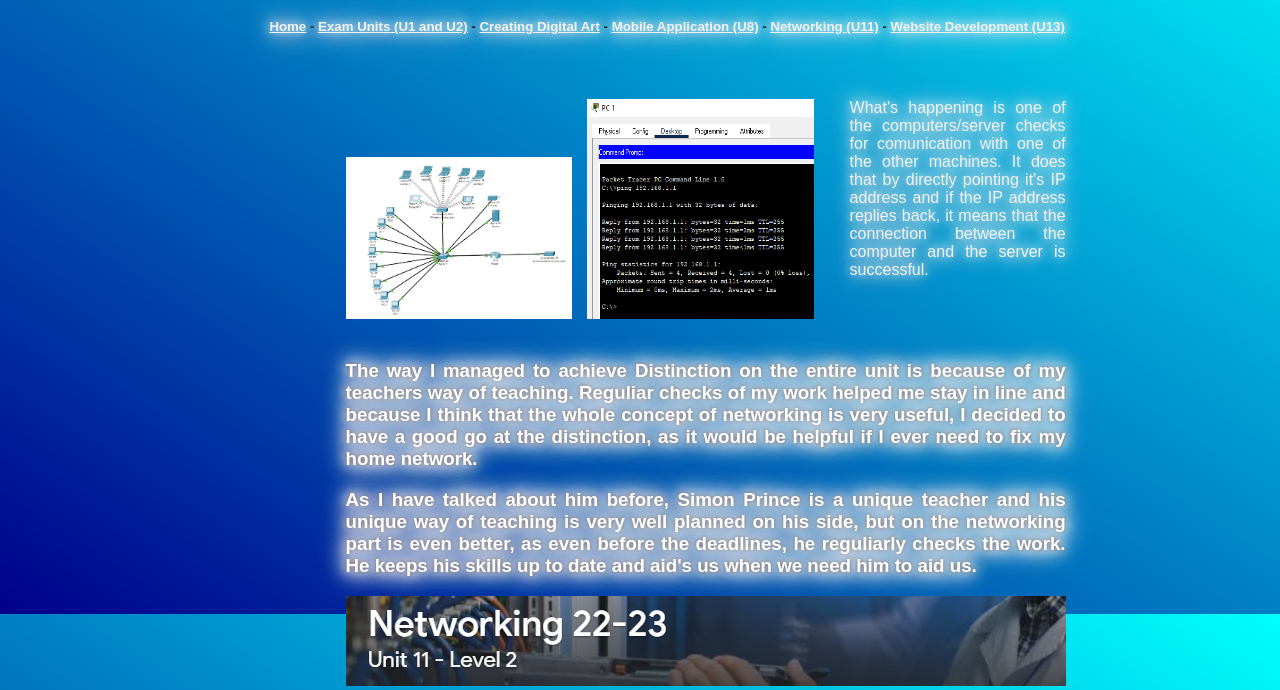
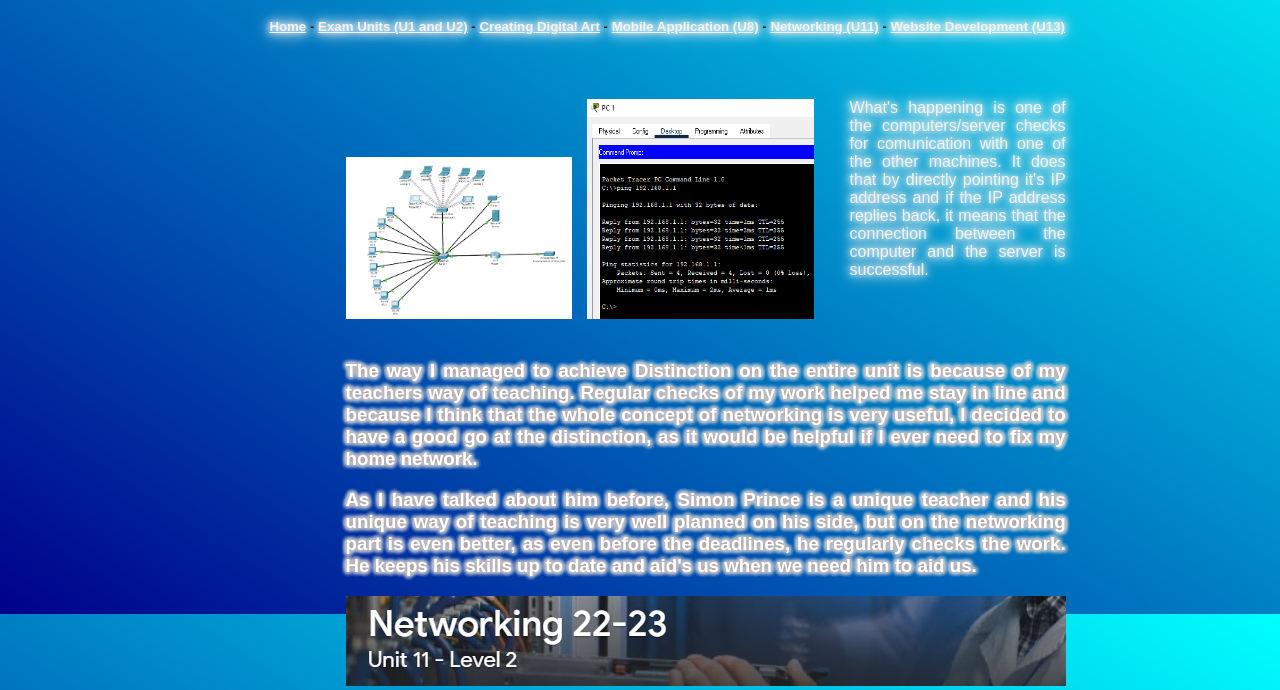
Before and after one commit to 22108568/22108568.github.io, a plain HTML site: page U3/unit_11.htm in a window 1280 px wide. Shown: the part 211-901 px from the top of the page. Drawn offline with Linux system fonts and the light colour scheme.

Commit message:
Update unit_11.htm

```diff
--- a/U3/unit_11.htm
+++ b/U3/unit_11.htm
@@ -26,23 +26,23 @@
         }
         a {
             color: #F2F2F2; /* Set the text color to a slightly less intense white */
-            text-shadow: 0 0 10px #F2F2F2, 0 0 20px #F2F2F2, 0 0 30px #F2F2F2, 0 0 40px #F2F2F2;
+            text-shadow: 0 0 5px #F2F2F2, 0 0 10px #F2F2F2, 0 0 15px #F2F2F2, 0 0 20px #F2F2F2;
         }
         p {
             color: #F2F2F2; /* Set the text color to a slightly less intense white */
-            text-shadow: 0 0 10px #F2F2F2, 0 0 20px #F2F2F2, 0 0 30px #F2F2F2, 0 0 40px #F2F2F2;
+            text-shadow: 0 0 5px #F2F2F2, 0 0 10px #F2F2F2, 0 0 15px #F2F2F2, 0 0 20px #F2F2F2;
         }
         h1 {
             color: #8E44AD; /* Set the text color to a lighter purple */
-            text-shadow: 0 0 10px #8E44AD, 0 0 20px #8E44AD, 0 0 30px #8E44AD, 0 0 40px #8E44AD;
+            text-shadow: 0 0 5px #8E44AD, 0 0 20px #8E44AD, 0 0 14px #8E44AD, 0 0 20px #8E44AD;
         }
         h2 {
             color: white; /* Set the text color to white */
-            text-shadow: 0 0 10px rgb(100, 83, 83), 0 0 20px white, 0 0 30px white, 0 0 40px white, 0 0 50px white, 0 0 60px white, 0 0 70px white;
+            text-shadow: 0 0 10px rgb(100, 83, 83), 0 0 5px white, 0 0 10px white, 0 0 40px white, 0 0 10px white, 0 0 20px white, 0 0 30px white;
         }
         h3 {
             color: white; /* Set the text color to white */
-            text-shadow: 0 0 5px rgb(100, 83, 83), 0 0 10px white, 0 0 15px white, 0 0 20px white, 0 0 25px white, 0 0 30px white, 0 0 35px white;
+            text-shadow: 0 0 5px rgb(100, 83, 83), 0 0 5px white, 0 0 5px white, 0 0 5px white, 0 0 5px white, 0 0 5px white, 0 0 5px white;
         }
         .container {
             display: flex;
@@ -120,13 +120,13 @@
         </p>
         <h3>
             The way I managed to achieve Distinction on the entire unit is because of my teachers way of teaching.
-            Reguliar checks of my work helped me stay in line and because I think that the whole concept of networking
+            Regular checks of my work helped me stay in line and because I think that the whole concept of networking
             is very useful, I decided to have a good go at the distinction, as it would be helpful if I ever need to fix
             my home network.
         </h3>
         <h3>
             As I have talked about him before, Simon Prince is a unique teacher and his unique way of teaching is very
-            well planned on his side, but on the networking part is even better, as even before the deadlines, he reguliarly
+            well planned on his side, but on the networking part is even better, as even before the deadlines, he regularly
             checks the work. He keeps his skills up to date and aid's us when we need him to aid us.
         </h3>
         <a href="https://drive.google.com/drive/folders/1AzdVHDArpgkFRKRs_hGPguA9VXwh12D8?usp=drive_link" target="_blank">
```
